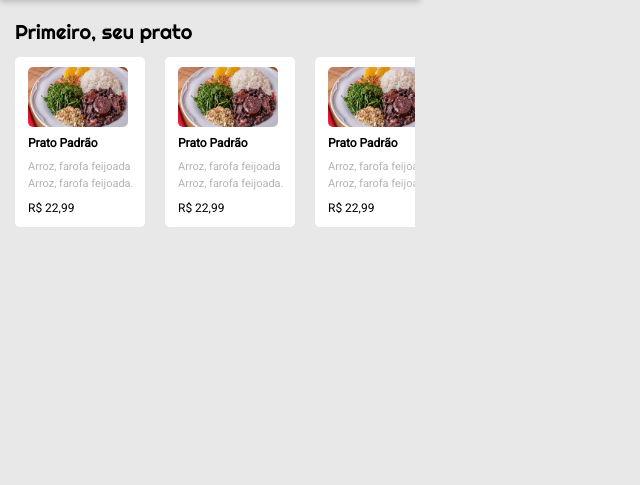
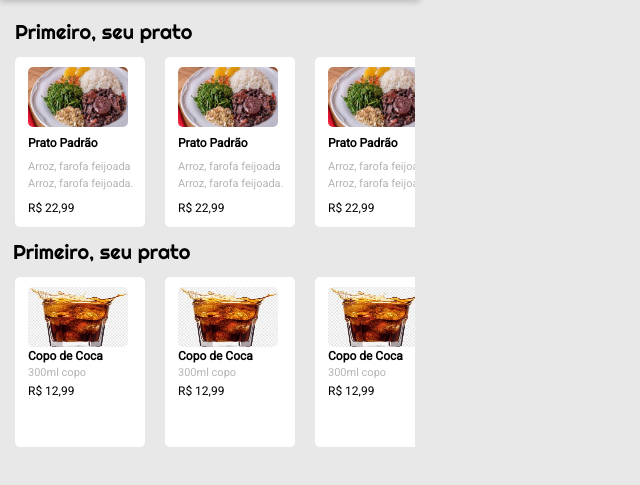
Before and after one commit to arthurf4321/Projects_BootCamp, a plain HTML site: page driveEats/html/index.html in a window 1280 px wide. Shown: the part 83-568 px from the top of the page, without its empty margins (0-640 px from the left). Drawn offline with Linux system fonts and the light colour scheme.

Commit message:
fiz a lista de bebidas

```diff
--- a/driveEats/CSS/style.css
+++ b/driveEats/CSS/style.css
@@ -56,8 +56,8 @@ body{
         height: 170px;
         width: 130px;
         border-radius: 5px;
-        flex-shrink: 0; /* Impede o card de encolher */
-        scroll-snap-align: start; /* Faz o snap parar no início de cada card */
+        flex-shrink: 0;
+        scroll-snap-align: start;
     }
 
     #imagemPrato img{
@@ -67,6 +67,7 @@ body{
         margin-top: 10px;
         margin-left: 13px;
     }
+
     #tituloPrato h1{
         font-size: 12px;
         font-family: 'Roboto', sans-serif;
@@ -91,3 +92,60 @@ body{
         flex-direction: column;
         gap: 7px;
     }
+
+.Title-OpçoesBebidas p{
+    font-size: 20px;
+    font-family: 'Righteous', cursive;
+    margin-left: 13px;
+    margin-top: 10px;
+}
+
+    .opçoesBebidas{
+        height: 100px;
+        width: 100px;
+        margin-top: 10px;
+        margin-left: 15px;
+        height: 170px;
+        width:400px;
+        display: flex;
+        gap: 20px;
+        flex-wrap: nowrap;
+        overflow-x: auto;
+        scroll-snap-type: x mandatory;
+    }
+
+    #cardBedidas{
+        background-color: white;
+        height: 170px;
+        width: 130px;
+        border-radius: 5px;
+        flex-shrink: 0;
+        scroll-snap-align: start;
+    }
+
+    #tituloBebidas h1{
+        font-size: 12px;
+        font-family: 'Roboto', sans-serif;
+        margin-left: 13px;
+    }
+
+    #subTituloBebidas p{
+        font-size: 11px;
+        color: rgb(180, 180, 180);
+        font-family: 'Roboto', sans-serif;
+        margin-left: 13px;
+    }
+
+    #preçoBebidas p{
+        font-size: 12px;
+        font-family: 'Roboto', sans-serif;
+        margin-left: 13px;
+    }
+
+    #imagemBebidas img{
+        width: 100px;
+        height: 60px;
+        border-radius: 5px;
+        margin-top: 10px;
+        margin-left: 13px;
+    }
--- a/driveEats/html/index.html
+++ b/driveEats/html/index.html
@@ -120,5 +120,96 @@
             </div>
         </div>
     </section>
+
+    <div class="Title-OpçoesBebidas">
+        <p>Primeiro, seu prato</p>
+    </div>
+
+    <section class="opçoesBebidas">
+        <div id="cardBedidas">
+            <div id="imagemBebidas">
+                <img src="../imgs/coca.jpeg" alt="">
+            </div>
+            <div id="tituloBebidas">
+                <h1>Copo de Coca</h1>
+            </div>
+            <div id="subTituloBebidas">
+                <p>300ml copo</p>
+            </div>
+            <div id="preçoBebidas">
+                <p>R$ 12,99</p>
+            </div>
+        </div>
+        <div id="cardBedidas">
+            <div id="imagemBebidas">
+                <img src="../imgs/coca.jpeg" alt="">
+            </div>
+            <div id="tituloBebidas">
+                <h1>Copo de Coca</h1>
+            </div>
+            <div id="subTituloBebidas">
+                <p>300ml copo</p>
+            </div>
+            <div id="preçoBebidas">
+                <p>R$ 12,99</p>
+            </div>
+        </div>
+        <div id="cardBedidas">
+            <div id="imagemBebidas">
+                <img src="../imgs/coca.jpeg" alt="">
+            </div>
+            <div id="tituloBebidas">
+                <h1>Copo de Coca</h1>
+            </div>
+            <div id="subTituloBebidas">
+                <p>300ml copo</p>
+            </div>
+            <div id="preçoBebidas">
+                <p>R$ 12,99</p>
+            </div>
+        </div>
+        <div id="cardBedidas">
+            <div id="imagemBebidas">
+                <img src="../imgs/coca.jpeg" alt="">
+            </div>
+            <div id="tituloBebidas">
+                <h1>Copo de Coca</h1>
+            </div>
+            <div id="subTituloBebidas">
+                <p>300ml copo</p>
+            </div>
+            <div id="preçoBebidas">
+                <p>R$ 12,99</p>
+            </div>
+        </div>
+        <div id="cardBedidas">
+            <div id="imagemBebidas">
+                <img src="../imgs/coca.jpeg" alt="">
+            </div>
+            <div id="tituloBebidas">
+                <h1>Copo de Coca</h1>
+            </div>
+            <div id="subTituloBebidas">
+                <p>300ml copo</p>
+            </div>
+            <div id="preçoBebidas">
+                <p>R$ 12,99</p>
+            </div>
+        </div>
+        <div id="cardBedidas">
+            <div id="imagemBebidas">
+                <img src="../imgs/coca.jpeg" alt="">
+            </div>
+            <div id="tituloBebidas">
+                <h1>Copo de Coca</h1>
+            </div>
+            <div id="subTituloBebidas">
+                <p>300ml copo</p>
+            </div>
+            <div id="preçoBebidas">
+                <p>R$ 12,99</p>
+            </div>
+        </div>
+    </section>
 </body>
 </html>
```
Also changed, not shown: driveEats/imgs/coca.jpeg (added).
